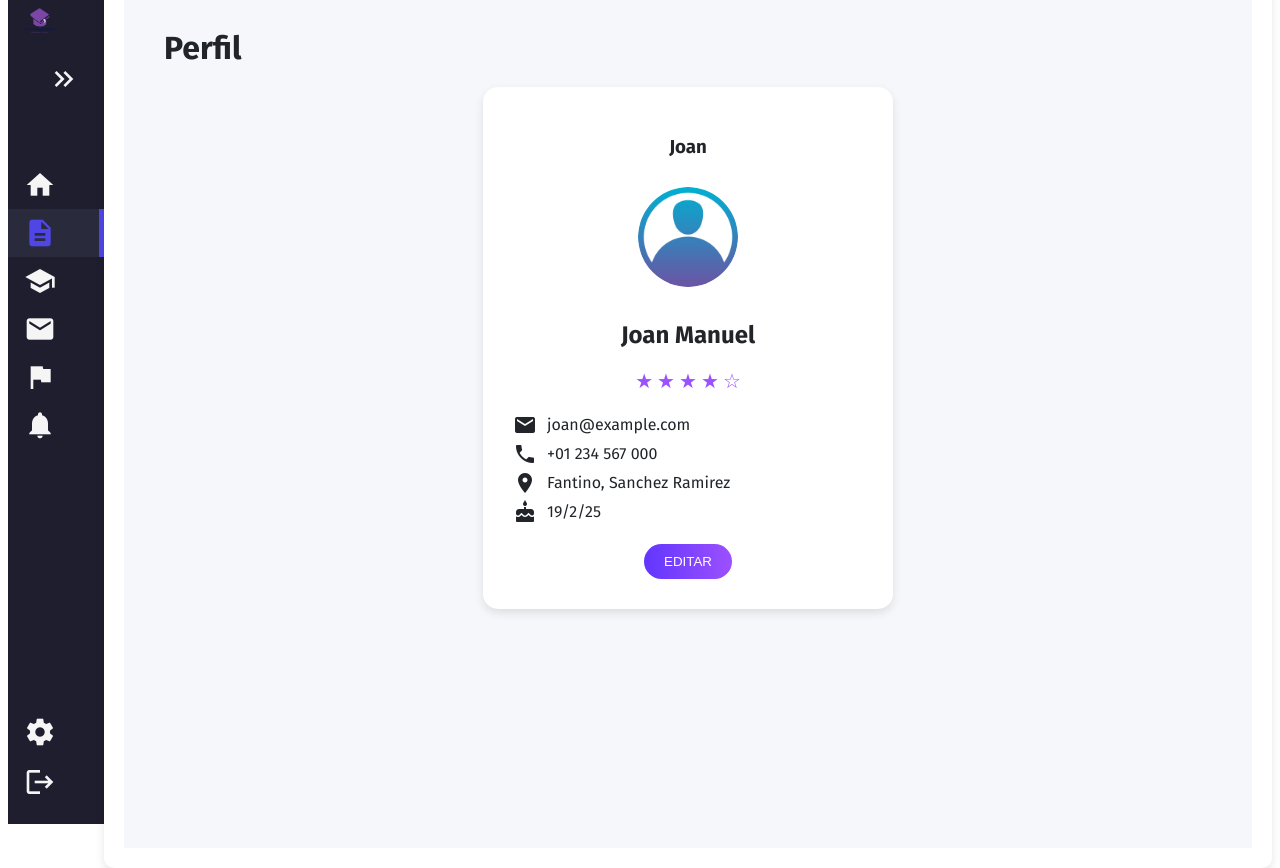
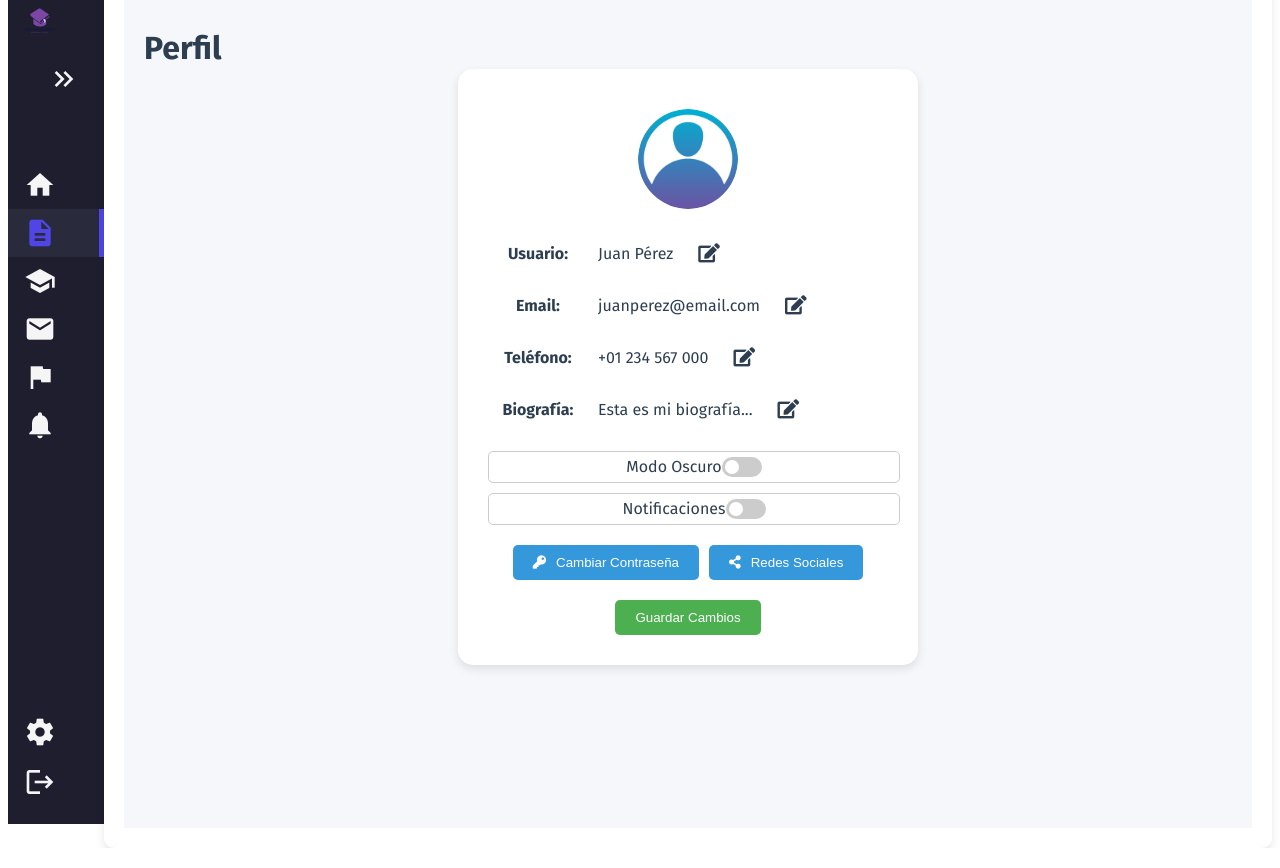
Before and after one commit to JohanUllola/learning2gether, a Vue app: page /profile in a window 1280 px wide. Built offline with nearby package versions, Linux system fonts and the light colour scheme; no server answers.

Commit message:
dark mode
modo configurado parcialmente, faltan 5 vistas por agregar dark mode

```diff
--- a/src/views/Profile-Views.vue
+++ b/src/views/Profile-Views.vue
@@ -1,39 +1,184 @@
 <template>
-  <div class="profile-container">
+  <div :class="['profile-container', { 'dark-mode': isDarkMode }]">
     <h1>Perfil</h1>
 
-    <div class="profile-card">
-      <h3>Joan</h3>
-      <img class="avatar" src="../assets/perfil.png" alt="Avatar" />
-
-      <h2>Joan Manuel</h2>
-
-      <div class="rating">
-        <span v-for="star in 4" :key="star" class="star filled">★</span>
-        <span class="star">☆</span>
+    <div :class="['profile-card', { 'dark-mode': isDarkMode }]">
+      <div class="profile-pic-wrapper">
+        <label for="profilePic">
+          <img :src="profilePic" alt="Avatar" class="avatar" />
+          <input id="profilePic" type="file" @change="updateProfilePic" />
+        </label>
       </div>
 
-      <div class="info">
-        <p><span class="material-icons">email</span> joan@example.com</p>
-        <p><span class="material-icons">phone</span> +01 234 567 000</p>
-        <p><span class="material-icons">location_on</span> Fantino, Sanchez Ramirez</p>
-        <p><span class="material-icons">cake</span> 19/2/25</p>
+      <div class="profile-details">
+        <div class="detail-row">
+          <label class="detail-label">Usuario:</label>
+          <span v-if="!editingName">{{ userName }}</span>
+          <input v-else v-model="userName" @blur="editingName = false" :class="{ 'dark-mode': isDarkMode }" />
+          <button class="edit-button" @click="toggleEditing('name')">
+            <i class="fas fa-edit"></i>
+          </button>
+        </div>
+        <div class="detail-row">
+          <label class="detail-label">Email:</label>
+          <span v-if="!editingEmail">{{ userEmail }}</span>
+          <input v-else v-model="userEmail" @blur="editingEmail = false" :class="{ 'dark-mode': isDarkMode }" />
+          <button class="edit-button" @click="toggleEditing('email')">
+            <i class="fas fa-edit"></i>
+          </button>
+        </div>
+        <div class="detail-row">
+          <label class="detail-label">Teléfono:</label>
+          <span v-if="!editingPhone">{{ userPhone }}</span>
+          <input v-else v-model="userPhone" @blur="editingPhone = false" :class="{ 'dark-mode': isDarkMode }" />
+          <button class="edit-button" @click="toggleEditing('phone')">
+            <i class="fas fa-edit"></i>
+          </button>
+        </div>
+        <div class="detail-row">
+          <label class="detail-label">Biografía:</label>
+          <span v-if="!editingBio">{{ userBio }}</span>
+          <textarea v-else v-model="userBio" @blur="editingBio = false" :class="{ 'dark-mode': isDarkMode }"></textarea>
+          <button class="edit-button" @click="toggleEditing('bio')">
+            <i class="fas fa-edit"></i>
+          </button>
+        </div>
       </div>
 
-      <button class="edit-button">EDITAR</button>
+      <div class="preferences">
+        <div class="preference-item">
+          <span>Modo Oscuro</span>
+          <label class="switch">
+            <input type="checkbox" v-model="isDarkMode" @change="toggleDarkMode" />
+            <span class="slider"></span>
+          </label>
+        </div>
+        <div class="preference-item">
+          <span>Notificaciones</span>
+          <label class="switch">
+            <input type="checkbox" v-model="notifications" />
+            <span class="slider"></span>
+          </label>
+        </div>
+      </div>
+
+      <div class="action-buttons">
+        <button class="action-btn" @click="toggleSection('changePassword')">
+          <i class="fas fa-key"></i> Cambiar Contraseña
+        </button>
+        <button class="action-btn" @click="toggleSection('socialLinks')">
+          <i class="fas fa-share-alt"></i> Redes Sociales
+        </button>
+      </div>
+
+      <div v-if="showChangePassword" class="security-settings">
+        <input type="password" v-model="currentPassword" placeholder="Contraseña Actual" :class="{ 'dark-mode': isDarkMode }" />
+        <input type="password" v-model="newPassword" placeholder="Nueva Contraseña" :class="{ 'dark-mode': isDarkMode }" />
+        <input type="password" v-model="confirmNewPassword" placeholder="Confirmar Nueva Contraseña" :class="{ 'dark-mode': isDarkMode }" />
+        <button class="action-btn" @click="changePassword">Guardar Contraseña</button>
+      </div>
+
+      <div v-if="showSocialLinks" class="social-links">
+        <input type="text" v-model="facebookLink" placeholder="Facebook URL" :class="{ 'dark-mode': isDarkMode }" />
+        <input type="text" v-model="twitterLink" placeholder="Twitter URL" :class="{ 'dark-mode': isDarkMode }" />
+        <input type="text" v-model="linkedinLink" placeholder="LinkedIn URL" :class="{ 'dark-mode': isDarkMode }" />
+        <button class="action-btn" @click="saveSocialLinks">Guardar Enlaces</button>
+      </div>
+
+      <div class="save-button-container">
+        <button class="save-btn" @click="saveProfile">Guardar Cambios</button>
+      </div>
     </div>
   </div>
 </template>
 
 <script setup>
-// Lógica del perfil (si se requiere)
+import { ref } from 'vue';
+import { useConfigStore } from '../stores/configStore';
+
+const configStore = useConfigStore();
+const profilePic = ref(new URL('../assets/perfil.png', import.meta.url).href);
+const userName = ref(configStore.userName);
+const userEmail = ref(configStore.userEmail);
+const userPhone = ref('+01 234 567 000');
+const userBio = ref('Esta es mi biografía...');
+const isDarkMode = ref(configStore.isDarkMode);
+const notifications = ref(configStore.notifications);
+const currentPassword = ref('');
+const newPassword = ref('');
+const confirmNewPassword = ref('');
+const facebookLink = ref('');
+const twitterLink = ref('');
+const linkedinLink = ref('');
+
+const editingName = ref(false);
+const editingEmail = ref(false);
+const editingPhone = ref(false);
+const editingBio = ref(false);
+const showChangePassword = ref(false);
+const showSocialLinks = ref(false);
+
+const toggleEditing = (field) => {
+  if (field === 'name') editingName.value = true;
+  else if (field === 'email') editingEmail.value = true;
+  else if (field === 'phone') editingPhone.value = true;
+  else if (field === 'bio') editingBio.value = true;
+};
+
+const toggleSection = (section) => {
+  if (section === 'changePassword') showChangePassword.value = !showChangePassword.value;
+  else if (section === 'socialLinks') showSocialLinks.value = !showSocialLinks.value;
+};
+
+const updateProfilePic = (event) => {
+  const file = event.target.files[0];
+  if (file) {
+    const url = URL.createObjectURL(file);
+    profilePic.value = url;
+    configStore.setProfilePic(url);
+  }
+};
+
+const toggleDarkMode = () => {
+  configStore.toggleDarkMode();
+  isDarkMode.value = configStore.isDarkMode;
+};
+
+const changePassword = () => {
+  if (newPassword.value === confirmNewPassword.value) {
+    // Lógica para cambiar la contraseña
+    alert('Contraseña cambiada con éxito');
+  } else {
+    alert('Las contraseñas no coinciden');
+  }
+};
+
+const saveSocialLinks = () => {
+  // Lógica para guardar los enlaces de redes sociales
+  alert('Enlaces de redes sociales guardados con éxito');
+};
+
+const saveProfile = () => {
+  configStore.userName = userName.value;
+  configStore.userEmail = userEmail.value;
+  configStore.saveSettings();
+  alert('Perfil guardado con éxito');
+};
 </script>
 
-<style scoped lang="scss">
+<style scoped>
+@import url('https://cdnjs.cloudflare.com/ajax/libs/font-awesome/5.15.4/css/all.min.css');
+
 .profile-container {
-  padding: 40px;
+  padding: 20px;
   background: #f5f7fa;
   height: 100vh;
+  transition: background 0.3s, color 0.3s;
+  color: #2c3e50;
+}
+.profile-container.dark-mode {
+  background: #2c3e50;
+  color: #ecf0f1;
 }
 .profile-card {
   background: white;
@@ -41,41 +186,158 @@
   border-radius: 15px;
   box-shadow: 0 4px 10px rgba(0, 0, 0, 0.1);
   text-align: center;
-  max-width: 350px;
-  margin: auto;
+  max-width: 400px;
+  margin: 20px auto; /* Adjusted margin to move the card higher */
+  transition: background 0.3s, color 0.3s;
+  position: relative;
+  top: -20px; /* Move the card higher */
 }
-h1 {
-  font-size: 2rem;
-  margin-bottom: 20px;
+.profile-card.dark-mode {
+  background: #34495e;
+  color: #ecf0f1;
+}
+.profile-pic-wrapper {
+  position: relative;
 }
 .avatar {
   width: 100px;
+  height: 100px;
   border-radius: 50%;
   margin: 10px 0;
+  object-fit: cover;
 }
-.rating {
-  color: #9c50ff;
-  font-size: 20px;
+.profile-pic-wrapper input {
+  display: none;
 }
-.star {
-  margin: 2px;
-}
-.info {
-  margin: 20px 0;
-  text-align: left;
-}
-.info p {
+.detail-row {
   display: flex;
   align-items: center;
   gap: 10px;
-  margin: 5px 0;
+  margin: 10px 0;
+}
+.detail-label {
+  flex: 0 0 100px;
+  font-weight: bold;
+}
+.detail-row input, .detail-row textarea {
+  flex: 1;
+  padding: 5px;
+  border: 1px solid #ccc;
+  border-radius: 5px;
+}
+.detail-row input.dark-mode, .detail-row textarea.dark-mode {
+  background: #2c3e50;
+  color: #ecf0f1;
+  border: 1px solid #95a5a6;
 }
 .edit-button {
-  background: linear-gradient(90deg, #6236ff, #9c50ff);
+  background: none;
+  border: none;
+  color: inherit;
+  cursor: pointer;
+  font-size: 1.2em;
+  transition: color 0.3s;
+}
+.edit-button:hover {
+  color: #3498db;
+}
+.preferences, .security-settings, .social-links {
+  margin: 20px 0;
+}
+.preference-item, .security-settings input, .social-links input {
+  display: block;
+  width: 100%;
+  margin: 10px 0;
+  padding: 5px;
+  border: 1px solid #ccc;
+  border-radius: 5px;
+}
+.preference-item input.dark-mode, .security-settings input.dark-mode, .social-links input.dark-mode {
+  background: #2c3e50;
+  color: #ecf0f1;
+  border: 1px solid #95a5a6;
+}
+.switch {
+  position: relative;
+  display: inline-block;
+  width: 40px;
+  height: 20px;
+}
+.switch input {
+  opacity: 0;
+  width: 0;
+  height: 0;
+}
+.slider {
+  position: absolute;
+  cursor: pointer;
+  top: 0;
+  left: 0;
+  right: 0;
+  bottom: 0;
+  background-color: #ccc;
+  transition: 0.4s;
+  border-radius: 20px;
+}
+.slider:before {
+  position: absolute;
+  content: "";
+  height: 14px;
+  width: 14px;
+  left: 3px;
+  bottom: 3px;
+  background-color: white;
+  transition: 0.4s;
+  border-radius: 50%;
+}
+input:checked + .slider {
+  background-color: #4caf50;
+}
+input:checked + .slider:before {
+  transform: translateX(20px);
+}
+.action-buttons {
+  display: flex;
+  gap: 10px;
+  justify-content: center;
+  margin-top: 20px;
+}
+.action-btn, .save-btn {
+  padding: 10px 20px;
+  background: #3498db;
   color: white;
-  padding: 10px 20px;
   border: none;
-  border-radius: 20px;
+  border-radius: 5px;
   cursor: pointer;
+  transition: background 0.3s, border 0.3s;
+  display: flex;
+  align-items: center;
+  justify-content: center;
+  gap: 10px;
+}
+.action-btn:hover, .save-btn:hover {
+  background: #2980b9;
+}
+.action-btn:focus, .save-btn:focus {
+  outline: none;
+}
+.action-btn.dark-mode, .save-btn.dark-mode {
+  background: #2980b9;
+  border: 1px solid #3498db;
+}
+.save-button-container {
+  display: flex;
+  justify-content: center;
+  margin-top: 20px;
+}
+.save-btn {
+  background: #4caf50;
+}
+.save-btn:hover {
+  background: #45a049;
+}
+.save-btn.dark-mode {
+  background: #45a049;
+  border: 1px solid #4caf50;
 }
 </style>
```
Also changed, not shown: src/views/Config-Views.vue (+39 -7 lines).
